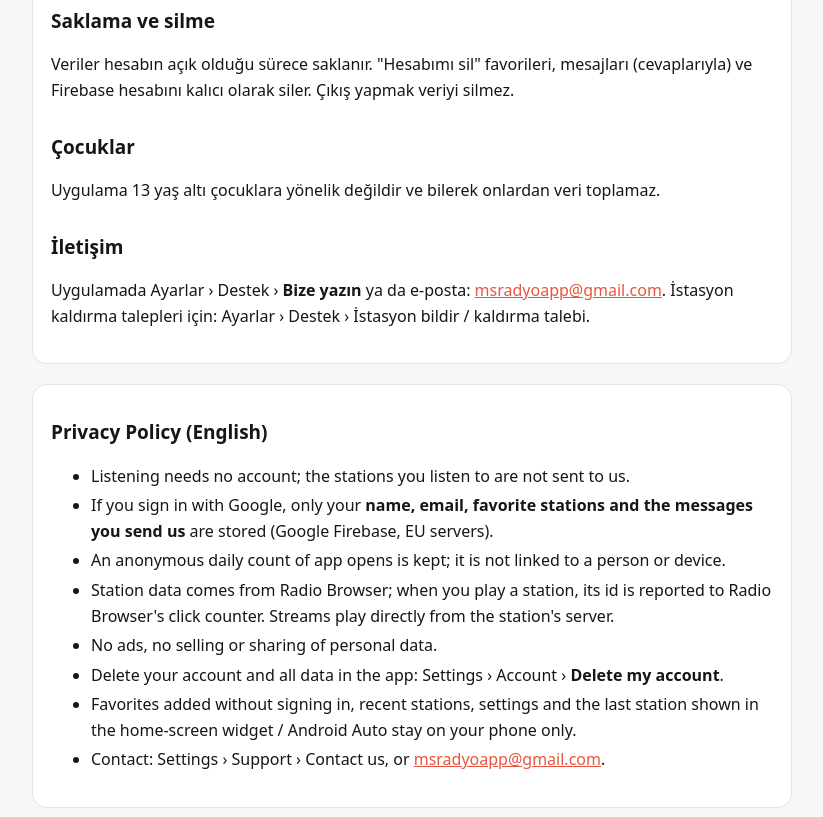
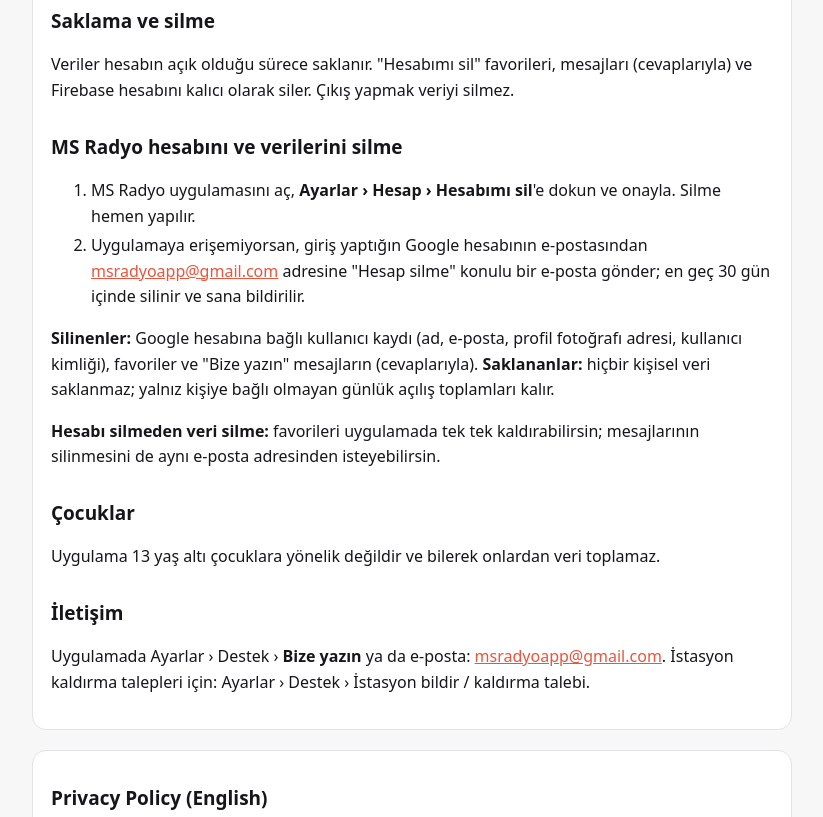
Before and after one commit to MS-sirius/msradio-gizlilik, a plain HTML site: page index.html in a window 1280 px wide. Shown: the part 1060-1877 px from the top of the page, without its empty margins (228-1051 px from the left). Drawn offline with Linux system fonts and the light colour scheme.

Commit message:
Hesap silme bölümü

```diff
--- a/index.html
+++ b/index.html
@@ -48,6 +48,14 @@
 <h2>Saklama ve silme</h2>
 <p>Veriler hesabın açık olduğu sürece saklanır. "Hesabımı sil" favorileri, mesajları (cevaplarıyla) ve Firebase hesabını kalıcı olarak siler. Çıkış yapmak veriyi silmez.</p>
 
+<h2 id="hesap-silme">MS Radyo hesabını ve verilerini silme</h2>
+<ol>
+  <li>MS Radyo uygulamasını aç, <b>Ayarlar › Hesap › Hesabımı sil</b>'e dokun ve onayla. Silme hemen yapılır.</li>
+  <li>Uygulamaya erişemiyorsan, giriş yaptığın Google hesabının e-postasından <a href="mailto:msradyoapp@gmail.com?subject=MS%20Radyo%20hesap%20silme">msradyoapp@gmail.com</a> adresine "Hesap silme" konulu bir e-posta gönder; en geç 30 gün içinde silinir ve sana bildirilir.</li>
+</ol>
+<p><b>Silinenler:</b> Google hesabına bağlı kullanıcı kaydı (ad, e-posta, profil fotoğrafı adresi, kullanıcı kimliği), favoriler ve "Bize yazın" mesajların (cevaplarıyla). <b>Saklananlar:</b> hiçbir kişisel veri saklanmaz; yalnız kişiye bağlı olmayan günlük açılış toplamları kalır.</p>
+<p><b>Hesabı silmeden veri silme:</b> favorileri uygulamada tek tek kaldırabilirsin; mesajlarının silinmesini de aynı e-posta adresinden isteyebilirsin.</p>
+
 <h2>Çocuklar</h2>
 <p>Uygulama 13 yaş altı çocuklara yönelik değildir ve bilerek onlardan veri toplamaz.</p>
 
@@ -63,7 +71,7 @@
   <li>An anonymous daily count of app opens is kept; it is not linked to a person or device.</li>
   <li>Station data comes from Radio Browser; when you play a station, its id is reported to Radio Browser's click counter. Streams play directly from the station's server.</li>
   <li>No ads, no selling or sharing of personal data.</li>
-  <li>Delete your account and all data in the app: Settings › Account › <b>Delete my account</b>.</li>
+  <li>Delete your account and all data in the app: Settings › Account › <b>Delete my account</b>. Without the app, email <a href="mailto:msradyoapp@gmail.com?subject=MS%20Radyo%20account%20deletion">msradyoapp@gmail.com</a> from your Google account's address; we delete your user record, favorites and messages within 30 days. Favorites can also be removed one by one without deleting the account.</li>
   <li>Favorites added without signing in, recent stations, settings and the last station shown in the home-screen widget / Android Auto stay on your phone only.</li>
   <li>Contact: Settings › Support › Contact us, or <a href="mailto:msradyoapp@gmail.com">msradyoapp@gmail.com</a>.</li>
 </ul>
```
